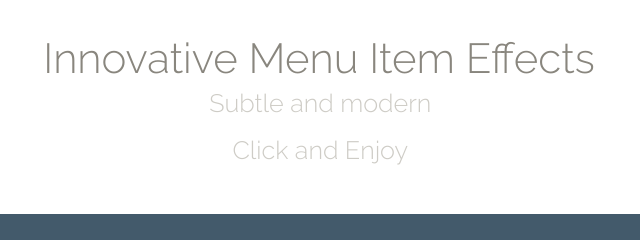
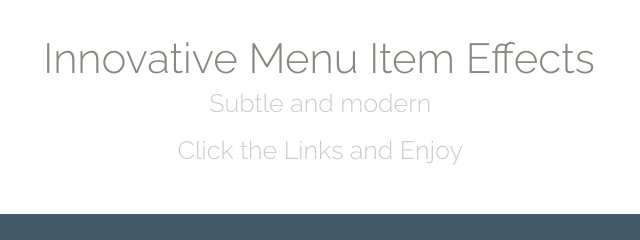
Before and after one commit to FlorinLe/linkeffects, a plain HTML site: page index.html in a window 1280 px wide. Shown: the top 240 px of the page, 321-961 px from the left. Drawn offline with Linux system fonts and the light colour scheme.

Commit message:
Update index.html

```diff
--- a/index.html
+++ b/index.html
@@ -17,7 +17,7 @@
 		<div class="container">
 
 			<header>
-				<h1>Innovative Menu Item Effects <span>Subtle and modern</span><span>Click and Enjoy</span></h1>
+				<h1>Innovative Menu Item Effects <span>Subtle and modern</span><span>Click the Links and Enjoy</span></h1>
 
 			</header>
 			<section class="color-1">
```
